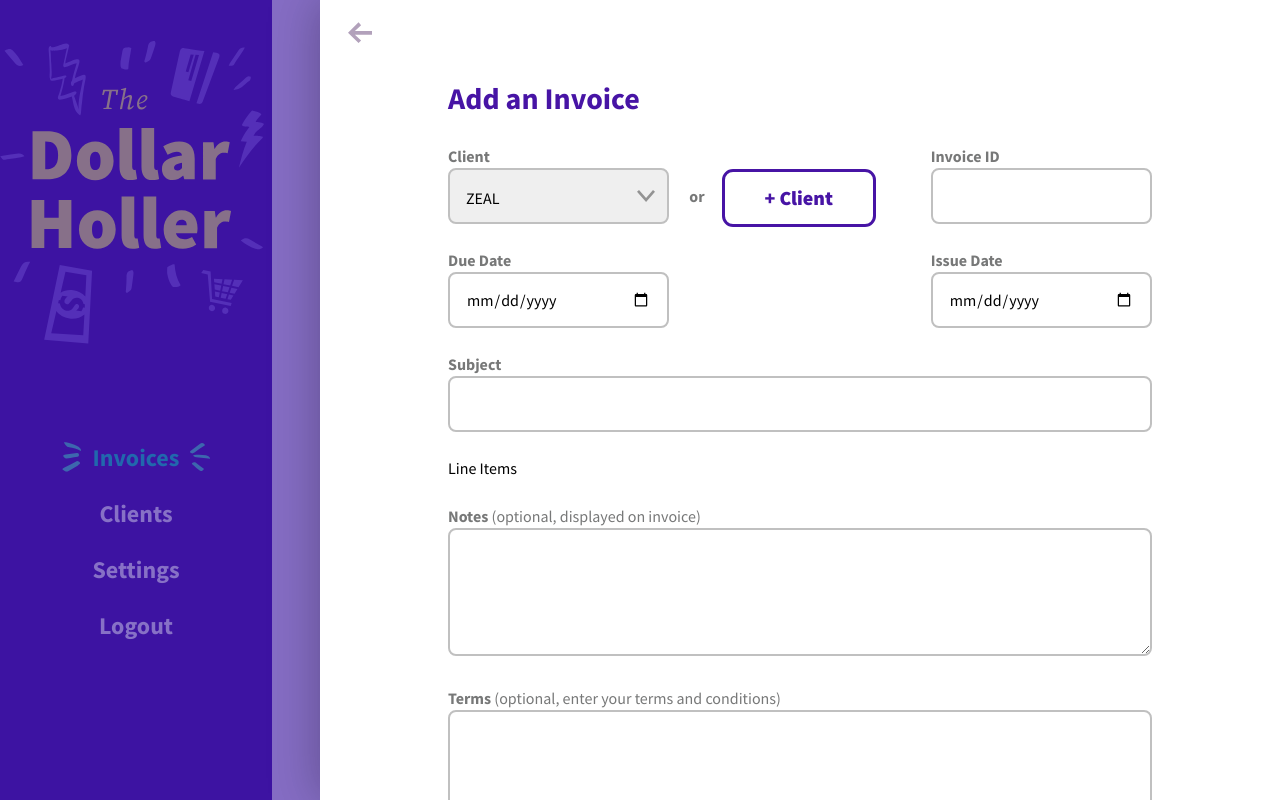
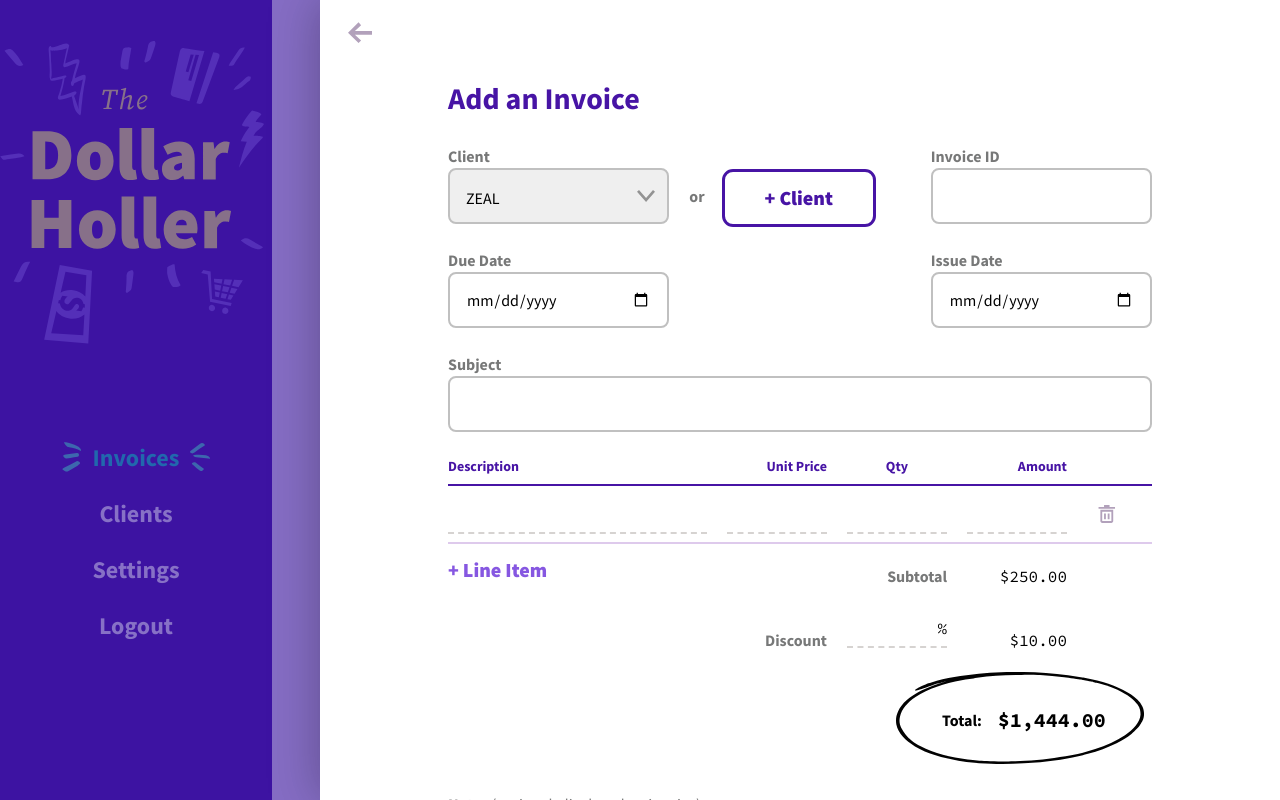
Before and after one commit to michael-farwell/dollarholler-svelte, a SvelteKit app: page /invoices in a window 1280 px wide. Built offline with nearby package versions, Linux system fonts and the light colour scheme.

Commit message:
complete lesson 26

```diff
--- a/src/app.css
+++ b/src/app.css
@@ -17,8 +17,8 @@
     @apply block font-sansSerif text-base font-bold text-monsoon;
   }
 
-  input[type="text"]:not(.search),
-  input[type="number"],
+  input[type="text"]:not(.search):not(.line-item),
+  input[type="number"]:not(.line-item),
   input[type="date"],
   input[type="password"],
   input[type="email"] {
@@ -33,8 +33,8 @@
     @apply border-silver border-2 rounded-lg h-14 w-full p-4 appearance-none bg-chevronDown bg-no-repeat bg-right-center;
   }
 
-  input[type="text"]:not(.search):focus,
-  input[type="number"]:focus,
+  input[type="text"]:not(.search):not(.line-item):focus,
+  input[type="number"]:not(.line-item):focus,
   input[type="date"]:focus,
   input[type="password"]:focus,
   input[type="email"]:focus,
@@ -52,6 +52,10 @@
   .field {
     @apply mb-6;
   }
+
+  .invoice-line-item {
+    @apply grid grid-cols-invoiceLineItem gap-x-5;
+  }
 }
 
 @layer utilities {
--- a/src/lib/components/Button.svelte
+++ b/src/lib/components/Button.svelte
@@ -3,7 +3,7 @@
 
   export let label: string;
   export let onClick: () => void;
-  export let style: "primary" | "secondary" | "destructive" | "outline" | "textOnly" = "primary";
+  export let style: "primary" | "secondary" | "destructive" | "outline" | "textOnly" | "textOnlyDestructive" = "primary";
   export let isAnimated: boolean = true;
   export let iconLeft: (new (...args: any) => SvelteComponent) | null = null;
   export let iconRight: (new (...args: any) => SvelteComponent) | null = null;
@@ -17,17 +17,18 @@
     class:destructive={style === "destructive"}
     class:outline={style === "outline"}
     class:textOnly={style === "textOnly"}
+    class:textOnlyDestructive={style === "textOnlyDestructive"}
     on:click|preventDefault={() => onClick()}>
   {#if iconLeft}
-    <svelte:component
-        this={iconLeft}
-        class="mr-2" />
+    <div class="mr-2">
+      <svelte:component this={iconLeft} />
+    </div>
   {/if}
   {label}
   {#if iconRight}
-    <svelte:component
-        this={iconRight}
-        class="ml-2" />
+    <div class="ml-2">
+      <svelte:component this={iconRight} />
+    </div>
   {/if}
 </button>
 
@@ -53,6 +54,10 @@
   }
 
   .textOnly {
+    @apply bg-transparent px-0 text-lavenderIndigo no-underline hover:underline;
+  }
+
+  .textOnlyDestructive {
     @apply bg-transparent px-0 text-scarlet underline hover:no-underline;
   }
 </style>
--- a/src/lib/components/SlidePanel.svelte
+++ b/src/lib/components/SlidePanel.svelte
@@ -14,7 +14,7 @@
 
 <Portal>
   <Overlay />
-  <div class="bg-white fixed w-3/4 h-screen py-20 px-32 right-0 top-0 z-slidePanel shadow-slidePanel">
+  <div class="bg-white overflow-y-scroll fixed w-3/4 h-screen py-20 px-32 right-0 top-0 z-slidePanel shadow-slidePanel">
     <button
         class="absolute top-5 left-7 text-pastelPurple hover:text-daisyBush"
         on:click={() => dispatch("close")}>
--- a/src/routes/(dashboard)/invoices/InvoiceForm.svelte
+++ b/src/routes/(dashboard)/invoices/InvoiceForm.svelte
@@ -1,7 +1,16 @@
 <script lang="ts">
-
   import Button from "$lib/components/Button.svelte";
   import Trash from "$lib/components/Icon/Trash.svelte";
+  import LineItemRows from "./LineItemRows.svelte";
+
+  const blankLineItem: LineItem[] = [
+    {
+      id: "1",
+      description: "",
+      quantity: 0,
+      amount: 0,
+    },
+  ];
 </script>
 
 <h2 class="mb-7 font-sansSerif text-3xl font-bold text-daisyBush">
@@ -62,7 +71,7 @@
   </div>
   <!-- Line Items -->
   <div class="field col-span-6">
-    Line Items
+    <LineItemRows lineItems={blankLineItem} />
   </div>
 
   <!-- Notes -->
@@ -87,7 +96,7 @@
     <!-- Only if Editing -->
     <Button
         label="Delete"
-        style={"textOnly"}
+        style={"textOnlyDestructive"}
         isAnimated={false}
         onClick={() => {}}
         iconLeft={Trash} />
--- /dev/null
+++ b/src/routes/(dashboard)/invoices/LineItemRow.svelte
@@ -0,0 +1,70 @@
+<script lang="ts">
+  import Trash from "$lib/components/Icon/Trash.svelte";
+
+  export let lineItem: LineItem;
+</script>
+
+<div class="invoice-line-item border-b-2 border-fog py-2">
+  <div>
+    <input
+        class="line-item"
+        type="text"
+        name="description"
+        id="description">
+  </div>
+
+  <div>
+    <input
+        class="line-item text-right"
+        type="number"
+        name="unitPrice"
+        id="unitPrice"
+        step="0.01"
+        min="0">
+  </div>
+
+  <div>
+    <input
+        class="line-item text-center"
+        type="number"
+        name="quantity"
+        id="quantity"
+        min="0">
+  </div>
+
+  <div>
+    <input
+        class="line-item text-right"
+        type="number"
+        name="amount"
+        id="amount"
+        step="0.01"
+        min="0">
+  </div>
+
+  <div>
+    <button class="center h-10 w-10 text-pastelPurple hover:text-lavenderIndigo">
+      <Trash />
+    </button>
+  </div>
+</div>
+
+<style lang="postcss">
+  input[type="text"],
+  input[type="number"] {
+    @apply h-10 w-full border-b-2 border-dashed border-stone-300;
+  }
+
+  input[type="text"] {
+    @apply font-sansSerif text-xl font-bold;
+  }
+
+  input[type="number"] {
+    @apply font-mono text-base;
+  }
+
+  input[type="text"]:focus,
+  input[type="number"]:focus {
+    @apply border-solid border-lavenderIndigo outline-none;
+  }
+</style>
--- /dev/null
+++ b/src/routes/(dashboard)/invoices/LineItemRows.svelte
@@ -0,0 +1,63 @@
+<script lang="ts">
+  import Button from "$lib/components/Button.svelte";
+  import CircledAmount from "$lib/components/CircledAmount.svelte";
+  import LineItemRow from "./LineItemRow.svelte";
+
+  export let lineItems: LineItem[] | undefined = undefined;
+</script>
+
+<div class="invoice-line-item border-b-2 border-daisyBush pb-2">
+  <div class="table-header">Description</div>
+  <div class="table-header text-right">Unit Price</div>
+  <div class="table-header text-center">Qty</div>
+  <div class="table-header text-right">Amount</div>
+</div>
+
+{#if lineItems}
+  {#each lineItems as lineItem}
+    <LineItemRow {lineItem} />
+  {/each}
+{/if}
+
+<div class="invoice-line-item">
+  <div class="col-span-2">
+    <Button
+        label="+ Line Item"
+        style={"textOnly"}
+        isAnimated={false}
+        onClick={() => {}} />
+  </div>
+  <div class="font-bold py-5 text-right text-monsoon">Subtotal</div>
+  <div class="py-5 text-right font-mono">$250.00</div>
+</div>
+
+<div class="invoice-line-item">
+  <div class="col-span-2 font-bold py-5 text-right text-monsoon">
+    Discount
+  </div>
+  <div class="relative">
+    <input
+        class="line-item h-10 w-full border-b-2 border-dashed border-stone-300 pr-4 text-right focus:border-solid focus:border-lavenderIndigo focus:outline-none"
+        type="number"
+        name="discount"
+        id="discount"
+        min="0"
+        max="100">
+    <span class="absolute right-0 top-2 font-mono">%</span>
+  </div>
+  <div class="py-5 text-right font-mono">$10.00</div>
+</div>
+
+<div class="invoice-line-item">
+  <div class="col-span-6">
+    <CircledAmount
+        label="Total:"
+        amount="$1,444.00" />
+  </div>
+</div>
+
+<style lang="postcss">
+  .table-header {
+    @apply text-sm font-bold text-daisyBush;
+  }
+</style>
--- a/tailwind.config.js
+++ b/tailwind.config.js
@@ -44,6 +44,7 @@
         whisper: "#f9f4f9",
       },
       gridTemplateColumns: {
+        "invoiceLineItem": "1fr 100px 100px 100px 65px",
         "invoiceTable": "100px 100px 60px 1fr 116px 32px 32px",
         "invoiceTableMobile": "1fr 90px",
       },
```
